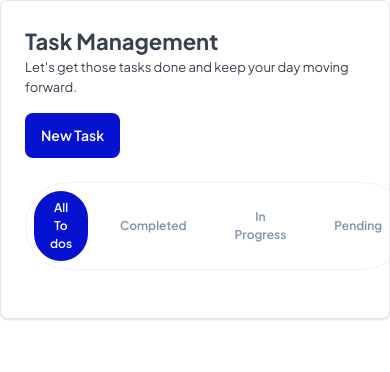
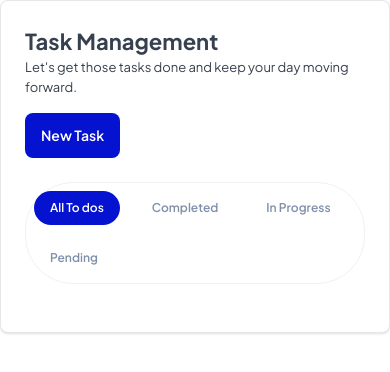
Before and after one commit to fermac1/to-do, a Nuxt app: page /dashboard/tasks in a window 390 px wide. Shown: the top 372 px of the page. Built offline with nearby package versions, Linux system fonts and the light colour scheme.

Commit message:
fix: mobile responsiveness

```diff
--- a/app/layouts/dashboardLayout.vue
+++ b/app/layouts/dashboardLayout.vue
@@ -1,12 +1,12 @@
 <template>
-  <div class="flex h-screen bg-gray-50">
+  <div class="flex min-h-screen bg-[#F1F1F1]">
     <!-- Sidebar -->
     <Sidebar :class="{ 'hidden': !isSidebarOpen && isMobile }" :isMobile="isMobile" @closeSidebar="toggleSidebar"/>
 
     <!-- Main content -->
-    <div class="flex-1 flex flex-col">
+    <div class="flex-1 flex flex-col overflow-hidden h-screen">
       <Topbar @toggleSidebar="toggleSidebar"  />
-      <main class="p-6 overflow-auto">
+      <main class="p-4 md:p-6 overflow-y-auto flex-1">
         <slot />
       </main>
     </div>
--- a/app/pages/dashboard/tasks.vue
+++ b/app/pages/dashboard/tasks.vue
@@ -161,7 +161,7 @@ console.log('todos', todos.value);
     </div>
 
     <!-- Tabs -->
-    <div class="flex gap-4 mb-6 border border-[#F1F1F1] rounded-[48px] p-2 w-fit">
+    <div class="flex flex-wrap md:flex-nowrap gap-4 mb-6 border border-[#F1F1F1] rounded-[48px] p-2 w-fit">
       <button
         v-for="tab in tabs"
         :key="tab"
```
